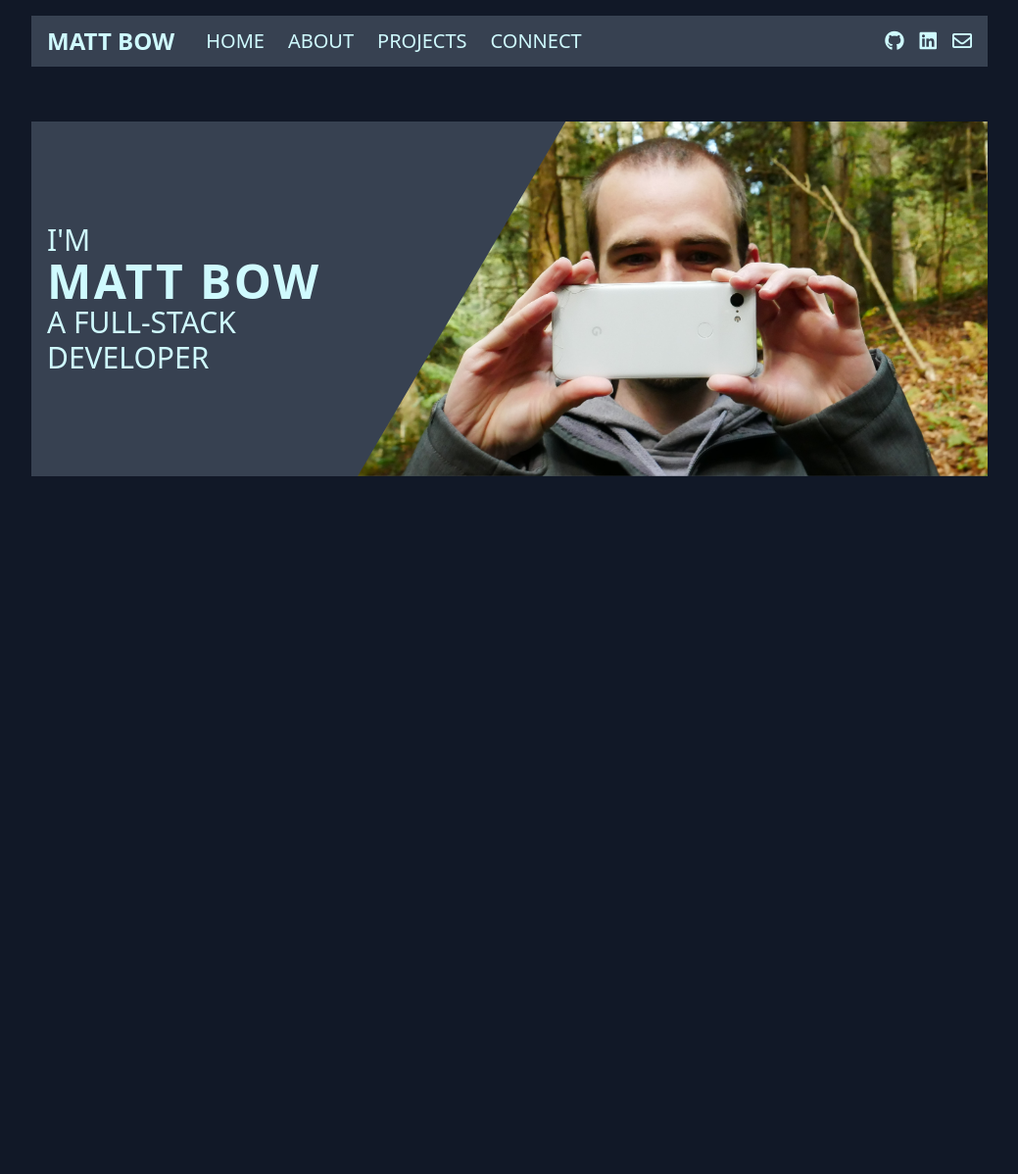
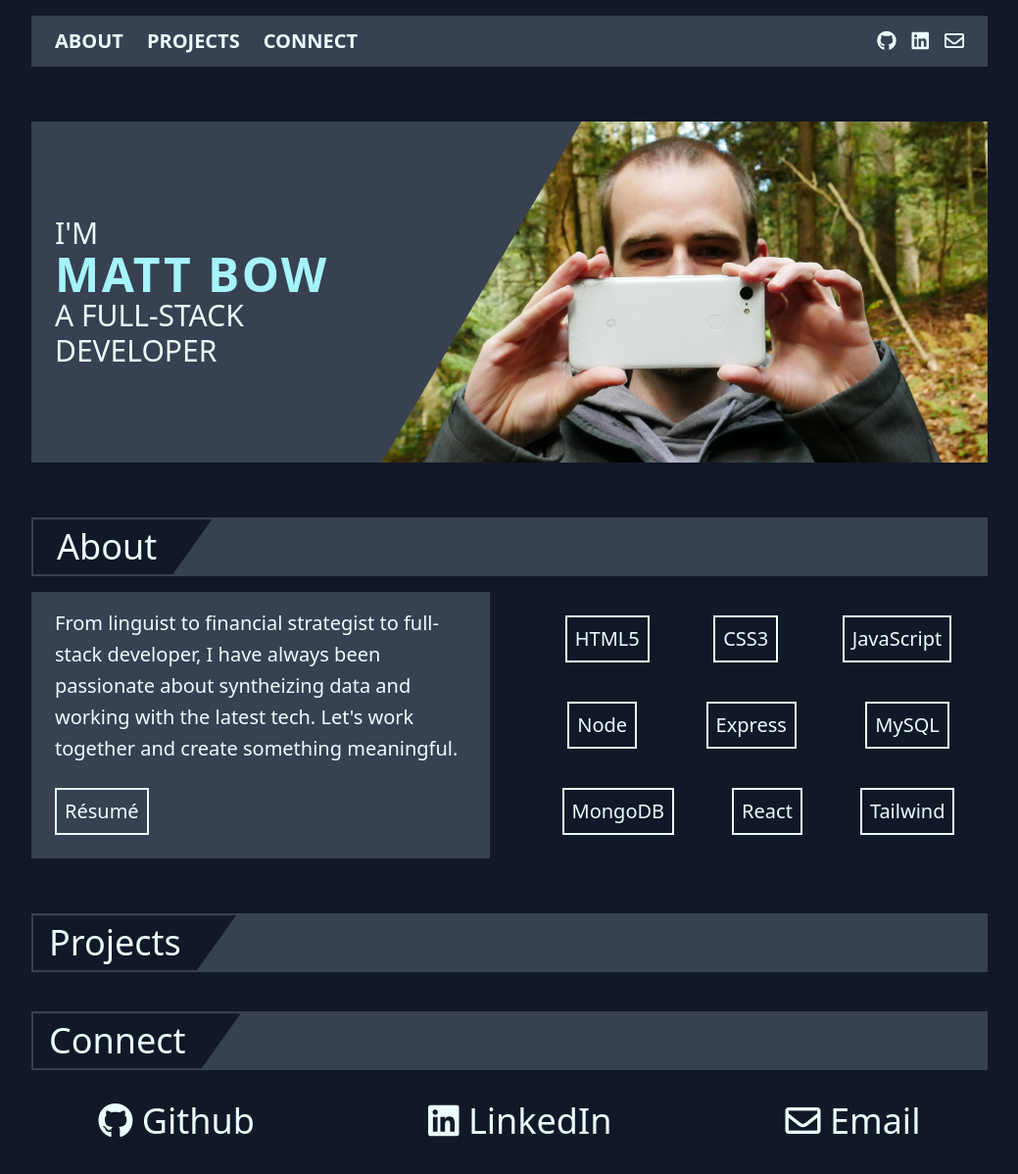
Before and after one commit to mdbow22/devPortfolio, a website built with Vite: page index.html in a window 1280 px wide. Shown: the whole page at 98% size, without its empty margins (120-1159 px from the left). Before the commit the page ends 800 px from the top, so only its background shows below. Built offline with nearby package versions, Linux system fonts and the light colour scheme.

Commit message:
finished about section

```diff
--- a/assets/style.css
+++ b/assets/style.css
@@ -2,6 +2,12 @@
 @tailwind components;
 @tailwind utilities;
 
-#hero-image {
-    clip-path: polygon(33% 0, 100% 0%, 100% 100%, 0% 100%);
+.section-decoration {
+    clip-path: polygon(0% 0%, 100% 0%, calc(100% - 40px) 100%, 0% 100%);
 }
+
+@media screen and (min-width: 768px) {
+    #hero-image {
+        clip-path: polygon(33% 0, 100% 0%, 100% 100%, 0% 100%);
+    }
+}
--- a/index.html
+++ b/index.html
@@ -5,38 +5,82 @@
     <meta name="viewport" content="width=device-width, initial-scale=1.0">
     <link rel="stylesheet" href="https://use.fontawesome.com/releases/v5.15.4/css/all.css" integrity="sha384-DyZ88mC6Up2uqS4h/KRgHuoeGwBcD4Ng9SiP4dIRy0EXTlnuz47vAwmeGwVChigm" crossorigin="anonymous">
     <link rel="stylesheet" href="./assets/style.css">
-    <title>Document</title>
+    <title>Matt Bow</title>
 </head>
-<body class="bg-gray-900 text-blue-100">
+<body class="bg-gray-900 text-blue-50">
     <div class="max-w-screen-lg mx-auto">
         <header class="uppercase mx-6">
-            <nav class="px-4 flex justify-between mt-4 bg-gray-700 text-xl">
-                <div class="flex items-center gap-8">
-                    <h2 class="font-bold text-2xl">Matt Bow</h2>
-                    <ul class="flex items-center justify-center gap-6 my-3">
-                        <li>Home</li>
-                        <li>About</li>
-                        <li>Projects</li>
-                        <li>Connect</li>
-                    </ul>
-                </div>
-                <ul class="flex justify-between items-center gap-4">
-                    <li><i class="fab fa-github"></i></li>
-                    <li><i class="fab fa-linkedin"></i></li>
-                    <li><i class="far fa-envelope"></i></li>
+            <nav class="px-6 flex justify-around sm:justify-between mt-4 bg-gray-700 text-xl">
+                <ul class="flex items-center justify-center gap-6 my-3 font-semibold">
+                    <li>About</li>
+                    <li>Projects</li>
+                    <li>Connect</li>
+                </ul>
+                <ul class="hidden sm:flex justify-between items-center gap-4">
+                    <li><a href="https://github.com/mdbow22"><i class="fab fa-github"></i></a></li>
+                    <li><a href="https://www.linkedin.com/in/matthew-bow-5525895a/"><i class="fab fa-linkedin"></i></a></li>
+                    <li><a href="mailto:mdbow22@gmail.com"><i class="far fa-envelope"></i></a></li>
                 </ul>
             </nav>
-            <div id="hero" class="flex justify-between align-middle my-14 bg-gray-700 max-w-screen-lg">
-                <div id="hero-content" class="flex flex-col justify-center text-3xl py-10 px-4">
+            <div id="hero" class="flex flex-col-reverse md:flex-row md:justify-between align-middle my-14 bg-gray-700 max-w-screen-lg">
+                <div id="hero-content" class="flex flex-col justify-center text-3xl py-10 px-6">
                     <h2>I'm</h2>
-                    <h1 class="font-bold text-5xl tracking-wider">Matt Bow</h1>
+                    <h1 class="text-blue-200 font-bold text-5xl tracking-wider">Matt Bow</h1>
                     <h2>A Full-Stack Developer</h2>
                 </div>
-                <div id="hero-image" class="w-4/5">
-                    <img class="inset-0 w-full h-full object-cover" src="./assets/img/profileImage.jpg">
+                <div id="hero-image" class="md:w-3/4">
+                    <img class="inset-0 h-72 w-full md:w-full md:h-full object-cover" src="./assets/img/profileImage.jpg">
                 </div>
             </div>
         </header>
+        <main>
+            <section id="about" class="mx-6 my-10">
+                <div class="border-2 bg-gray-700 border-gray-700 flex justify-between items-stretch">
+                    <h2 class="section-decoration pl-6 py-2 pr-14 text-4xl bg-gray-900">About</h2>
+                </div>
+                <div class="md:grid md:grid-cols-2 md:gap-10 flex flex-col">
+                    <div class="px-6 py-4 mt-4 md:mb-4 bg-gray-700 text-xl flex flex-col justify-center">
+                        <p class="leading-8 mb-6">
+                            From linguist to financial strategist to full-stack developer, I have always been passionate about syntheizing data and working with the latest tech. Let's work together and create something meaningful.
+                        </p>
+                        <div>
+                            <a class="border-2 border-blue-50 p-2 mb-2 inline-block" href="#">Résumé</a>
+                        </div>
+
+                    </div>
+                    <div class="my-4 py-4 text-xl flex flex-col justify-center">
+                        <!-- <h3 class="md:hidden mb-6 pl-6 text-2xl font-semibold">Skills</h3> -->
+                        <ul class="flex gap-10 flex-wrap justify-around px-6 align-middle">
+                            <li class="border-2 border-blue-50 p-2">HTML5</li>
+                            <li class="border-2 border-blue-50 p-2">CSS3</li>
+                            <li class="border-2 border-blue-50 p-2">JavaScript</li>
+                            <li class="border-2 border-blue-50 p-2">Node</li>
+                            <li class="border-2 border-blue-50 p-2">Express</li>
+                            <li class="border-2 border-blue-50 p-2">MySQL</li>
+                            <li class="border-2 border-blue-50 p-2">MongoDB</li>
+                            <li class="border-2 border-blue-50 p-2">React</li>
+                            <li class="border-2 border-blue-50 p-2">Tailwind</li>
+                        </ul>
+                    </div>
+                </div>
+            </section>
+            <section id="Projects" class="mx-6 my-10 bg-gray-700">
+                <div class="border-2 border-gray-700 flex justify-between items-stretch">
+                    <h2 class="section-decoration pl-4 py-2 pr-14 text-4xl bg-gray-900">Projects</h2>
+                </div>
+
+            </section>
+            <section id="connect" class="mx-6 my-10">
+                <div class="border-2 border-gray-700 bg-gray-700 flex justify-between items-stretch">
+                    <h2 class="section-decoration pl-4 py-2 pr-14 text-4xl bg-gray-900">Connect</h2>
+                </div>
+                <div class="flex text-4xl justify-around mt-8 flex-wrap gap-10">
+                    <a href="#"><i class="fab fa-github"></i> Github</a>
+                    <a href="#"><i class="fab fa-linkedin"></i> LinkedIn</a>
+                    <a href="mailto:mdbow22@gmail.com"><i class="far fa-envelope"></i> Email</a>
+                </div>
+            </section>
+        </main>
     </div>
 
 
```
